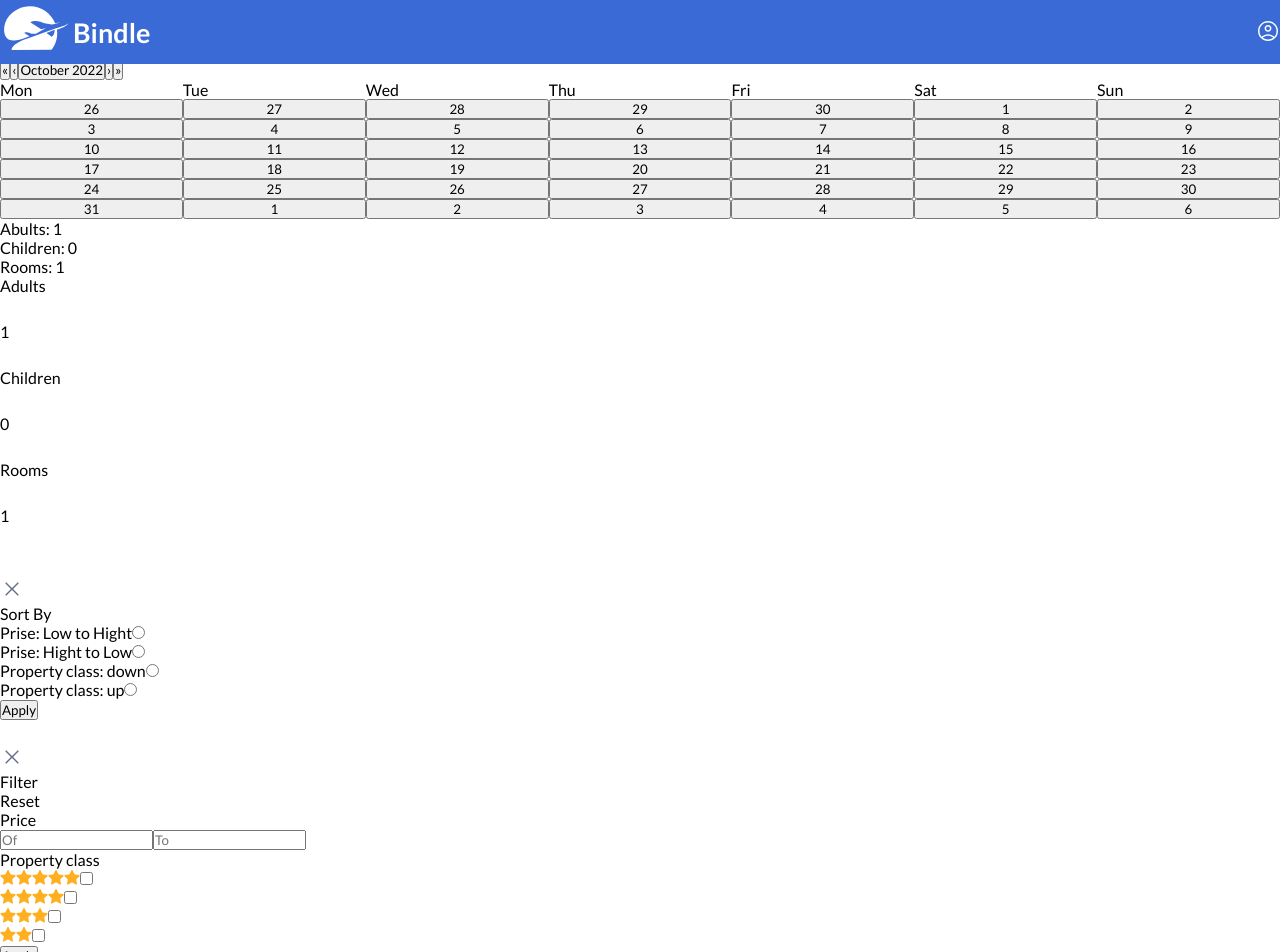
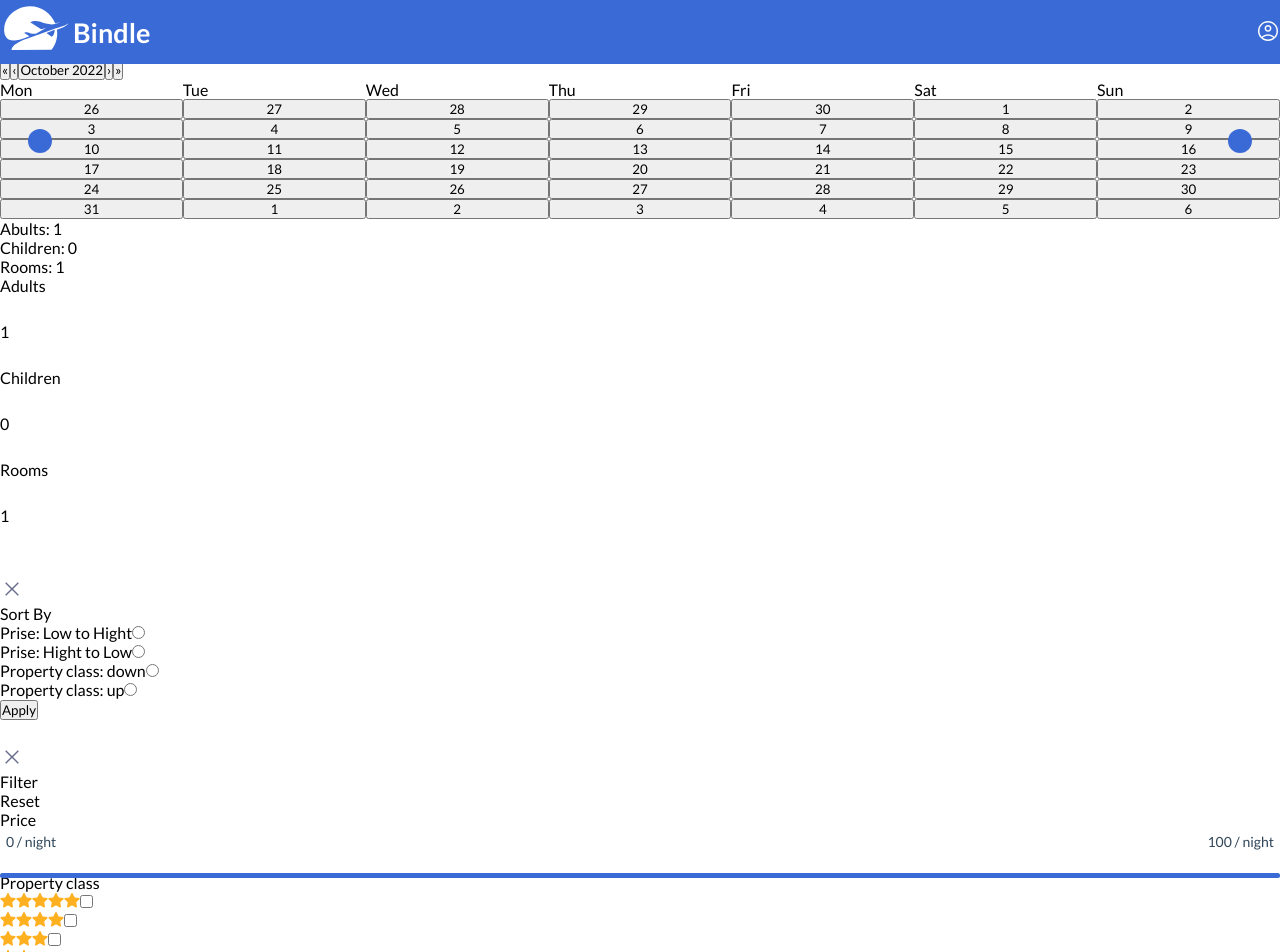
Before and after one commit to xstapix/bindle, a React (Create React App) app: page /Chicago in a window 1280 px wide. Shown: the top 952 px of the page. Built offline with nearby package versions, Linux system fonts and the light colour scheme.

Commit message:
add range price, fix filter

```diff
--- a/src/components/FilterSetting.jsx
+++ b/src/components/FilterSetting.jsx
@@ -1,21 +1,17 @@
-import { useEffect } from 'react'
-import {useState} from 'react'
+import { useEffect, useState } from 'react'
 
-const FilterSetting = ({hAppliedPrice, hAppliedStar}) => {
-  const [priceMax, setPriceMax] = useState('')
-  const [priceMin, setPriceMin] = useState('')
+import MultiRangeSlider from "../components/MultiRangeSlider";
+
+
+const FilterSetting = ({hAppliedFilter}) => {
+  const [priceMax, setPriceMax] = useState(100)
+  const [priceMin, setPriceMin] = useState(0)
   const [starList, setStarList] = useState({
     five: false,
     four: false,
     three: false,
     two: false})
   const [filterActive, setFilterActive] = useState(false)
-
-  useEffect(() => {
-    hAppliedPrice({priceMin, priceMax})
-  }, [priceMin, priceMax])
-
-
 
   const handlerFilter = () => {
     if (filterActive) {
@@ -28,15 +24,14 @@ const FilterSetting = ({hAppliedPrice, hAppliedStar}) => {
   }
 
   const handlerReset = () => {
-    setPriceMax('')
-    setPriceMin('')
+    setPriceMax(0)
+    setPriceMin(0)
   }
 
   const handlerCheckbox = (e) => {
     const newList = starList
     newList[e.target.value] = e.target.checked
     setStarList(newList)
-    hAppliedStar(starList)
   }
 
   return (
@@ -53,20 +48,14 @@ const FilterSetting = ({hAppliedPrice, hAppliedStar}) => {
           </div>
           <div className='priseS'>
             <p>Price</p>
-            <div className='DF_JS_AC'>
-              <input
-                onChange={e => setPriceMin(e.target.value)}
-                type='number'
-                placeholder='Of'
-                value={priceMin}
-                className='graySearch marginRight'/>
-              <input
-                onChange={e => setPriceMax(e.target.value)}
-                type='number'
-                placeholder='To'
-                value={priceMax}
-                className='graySearch marginLeft'/>
-            </div>
+            <MultiRangeSlider
+              min={0}
+              max={100}
+              onChange={({ min, max }) => {
+                setPriceMax(max)
+                setPriceMin(min)
+              }}
+            />
           </div>
           <p className='paragraph'>Property class</p>
           <div className='starProperty'>
@@ -121,7 +110,10 @@ const FilterSetting = ({hAppliedPrice, hAppliedStar}) => {
               value="two"/>
           </div>
           <button
-            onClick={handlerFilter}
+            onClick={() => {
+              handlerFilter()
+              hAppliedFilter({priceMax, priceMin, starList})
+            }}
             className='applySettings'>Apply</button>
         </div>
       </div>
--- /dev/null
+++ b/src/components/MultiRangeSlider.js
@@ -0,0 +1,88 @@
+import React, { useCallback, useEffect, useState, useRef } from "react";
+import PropTypes from "prop-types";
+import "./multiRangeSlider.css";
+
+const MultiRangeSlider = ({ min, max, onChange }) => {
+  const [minVal, setMinVal] = useState(min);
+  const [maxVal, setMaxVal] = useState(max);
+  const minValRef = useRef(min);
+  const maxValRef = useRef(max);
+  const range = useRef(null);
+
+  // Convert to percentage
+  const getPercent = useCallback(
+    (value) => Math.round(((value - min) / (max - min)) * 100),
+    [min, max]
+  );
+
+  // Set width of the range to decrease from the left side
+  useEffect(() => {
+    const minPercent = getPercent(minVal);
+    const maxPercent = getPercent(maxValRef.current);
+
+    if (range.current) {
+      range.current.style.left = `${minPercent}%`;
+      range.current.style.width = `${maxPercent - minPercent}%`;
+    }
+  }, [minVal, getPercent]);
+
+  // Set width of the range to decrease from the right side
+  useEffect(() => {
+    const minPercent = getPercent(minValRef.current);
+    const maxPercent = getPercent(maxVal);
+
+    if (range.current) {
+      range.current.style.width = `${maxPercent - minPercent}%`;
+    }
+  }, [maxVal, getPercent]);
+
+  // Get min and max values when their state changes
+  useEffect(() => {
+    onChange({ min: minVal, max: maxVal });
+  }, [minVal, maxVal, onChange]);
+
+  return (
+    <div className="containerSlider">
+      <input
+        type="range"
+        min={min}
+        max={max}
+        value={minVal}
+        onChange={(event) => {
+          const value = Math.min(Number(event.target.value), maxVal - 1);
+          setMinVal(value);
+          minValRef.current = value;
+        }}
+        className="thumb thumb--left"
+        style={{ zIndex: minVal > max - 100 && "5" }}
+      />
+      <input
+        type="range"
+        min={min}
+        max={max}
+        value={maxVal}
+        onChange={(event) => {
+          const value = Math.max(Number(event.target.value), minVal + 1);
+          setMaxVal(value);
+          maxValRef.current = value;
+        }}
+        className="thumb thumb--right"
+      />
+
+      <div className="slider">
+        <div className="slider__track" />
+        <div ref={range} className="slider__range" />
+        <div className="slider__left-value">{minVal} / night</div>
+        <div className="slider__right-value">{maxVal} / night</div>
+      </div>
+    </div>
+  );
+};
+
+MultiRangeSlider.propTypes = {
+  min: PropTypes.number.isRequired,
+  max: PropTypes.number.isRequired,
+  onChange: PropTypes.func.isRequired
+};
+
+export default MultiRangeSlider;
--- /dev/null
+++ b/src/components/multiRangeSlider.css
@@ -0,0 +1,101 @@
+.containerSlider {
+  display: flex;
+  align-items: center;
+  justify-content: center;
+}
+
+.slider {
+  position: relative;
+  width: 100%;
+  margin: 44px 0 0;
+}
+
+.slider__track,
+.slider__range,
+.slider__left-value,
+.slider__right-value {
+  position: absolute;
+}
+
+.slider__track,
+.slider__range {
+  border-radius: 3px;
+  height: 5px;
+}
+
+.slider__track {
+  background-color: #C1C4D6;
+  width: 100%;
+  z-index: 1;
+}
+
+.slider__range {
+  background-color: #3A6AD5;
+  z-index: 2;
+}
+
+.slider__left-value,
+.slider__right-value {
+  color: #304659;
+  font-size: 14px;
+  margin-top: 20px;
+}
+
+.slider__left-value {
+  top: -60px;
+  left: 6px;
+}
+
+.slider__right-value {
+  top: -60px;
+  right: 6px;
+}
+
+.thumb,
+.thumb::-webkit-slider-thumb {
+  -webkit-appearance: none;
+  -webkit-tap-highlight-color: transparent;
+}
+
+.thumb {
+  pointer-events: none;
+  position: absolute;
+  top: 139px;
+  padding: 0 28px;
+  height: 0;
+  width: 100%;
+  outline: none;
+}
+
+.thumb--left {
+  z-index: 3;
+}
+
+.thumb--right {
+  z-index: 4;
+}
+
+.thumb::-webkit-slider-thumb {
+  background-color: #3A6AD5;
+  border: none;
+  border-radius: 50%;
+  cursor: pointer;
+  height: 24px;
+  width: 24px;
+  margin-top: 4px;
+  pointer-events: all;
+  position: relative;
+}
+
+.thumb::-moz-range-thumb {
+  background-color: #f1f5f7;
+  border: none;
+  border-radius: 50%;
+  box-shadow: 0 0 1px 1px #ced4da;
+  cursor: pointer;
+  height: 18px;
+  width: 18px;
+  margin-top: 4px;
+  pointer-events: all;
+  position: relative;
+}
--- a/src/pages/Hotels.jsx
+++ b/src/pages/Hotels.jsx
@@ -56,66 +56,57 @@ const Hotels = () => {
   //   })
   // }, 3000);
 
-  const handlerAppliedPrice = ({priceMin, priceMax}) => {
-
-    if(priceMin === '') {
-      priceMin = 0
-    }
-
-    if(priceMax === '') {
-      priceMax = 0
-    }
+  const handlerAppliedFilter = ({priceMin, priceMax, starList}) => {
+    let collectedHotels = []
 
     if (priceMax === 0 & priceMin === 0) {
       console.log('return initialDB');
       setHotelsList(initialDB)
-    } else if (priceMin > priceMax) {
-      const newList = initialDB.filter(item =>
-        item.ratePlan.price.exactCurrent >= priceMin)
-        setHotelsList(newList)
     } else {
       const newList = initialDB.filter(item =>
         (item.ratePlan.price.exactCurrent >= priceMin) &
         (item.ratePlan.price.exactCurrent <= priceMax))
         setHotelsList(newList)
     }
-  }
 
-  const handlerAppliedStar = (starList) => {
-    let collectedHotels = []
-
-    const appliedStarFilter = (key) => {
-
+    const searchStar = (key) => {
       if (key === 'five') {
-        const newList = initialDB.filter(item => item.starRating === 5)
+        const newList = hotelsList.filter(item => item.starRating === 5)
         collectedHotels = collectedHotels.concat(newList)
       }
       if (key === 'four') {
-        const newList = initialDB.filter(item => item.starRating === 4)
+        const newList = hotelsList.filter(item => item.starRating === 4)
         collectedHotels = collectedHotels.concat(newList)
       }
       if (key === 'three') {
-        const newList = initialDB.filter(item => item.starRating === 3)
+        const newList = hotelsList.filter(item => item.starRating === 3)
         collectedHotels = collectedHotels.concat(newList)
       }
       if (key === 'two') {
-        const newList = initialDB.filter(item => item.starRating === 2)
+        const newList = hotelsList.filter(item => item.starRating === 2)
         collectedHotels = collectedHotels.concat(newList)
       }
     }
 
     if (Object.values(starList).includes(true)) {
-
       for (const key in starList) {
         if(starList[key]) {
-          appliedStarFilter(key)
+          searchStar(key)
         }
       }
       setHotelsList(collectedHotels)
-    } else {
-      setHotelsList(initialDB)
     }
   }
+
+  const handlerAppliedPrice = ({priceMin, priceMax}) => {
+  }
+
+  // const handlerAppliedStar = (starList) => {
+
+
+  //     setHotelsList(initialDB)
+  //   }
+  // }
 
   const handlerAppliedSort = () => {
 
@@ -138,8 +129,7 @@ const Hotels = () => {
         <div className='hotels_settings'>
           <SortSetting hAppliedSort={handlerAppliedSort}/>
           <FilterSetting
-            hAppliedPrice={handlerAppliedPrice}
-            hAppliedStar={handlerAppliedStar}/>
+            hAppliedFilter={handlerAppliedFilter}/>
         </div>
         <div className='hotels_list'>
         {hotelsList.length ? hotelsList.map((item) => (
--- a/src/pages/Hotels.sass
+++ b/src/pages/Hotels.sass
@@ -109,18 +109,6 @@ $fontSizeHeaders: 40px
   .rangeContainer
     position: relative
 
-  input[type="range"]
-    -webkit-appearance: none
-    -moz-appearance: none
-    appearance: none
-    outline: none
-    position: absolute
-    top: 0
-    bottom: 0
-    width: 100%
-    margin: 24px auto
-    background-color: transparent
-
   .slider-track
     position: absolute
     top: 0
@@ -130,20 +118,6 @@ $fontSizeHeaders: 40px
     margin: 24px auto
     background-color: #8F95B2
     border-radius: 8px
-
-  input[type="range"]::-webkit-slider-runnable-track
-    -webkit-appearance: none
-    height: 4px
-
-  input[type="range"]::-webkit-slider-thumb
-    -webkit-appearance: none
-    width: 24px
-    height: 24px
-    margin: -8px 0 0
-    background-color: #3A6AD5
-    border-radius: 50%
-    box-shadow: 0px 5.69px 11.38px rgba(58, 106, 213, 0.2)
-    pointer-events: auto
 
   .arrowLeft
     position: absolute
```
